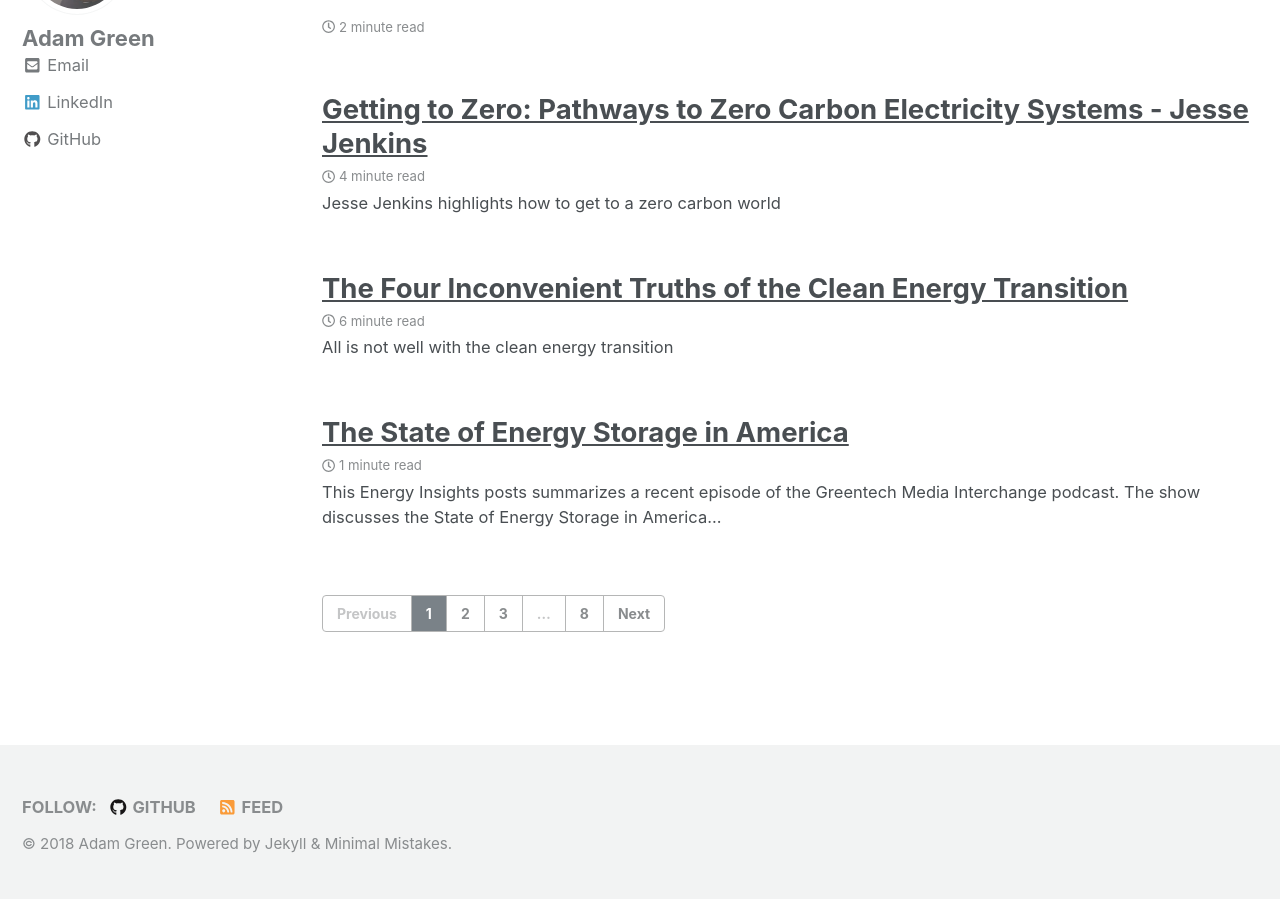
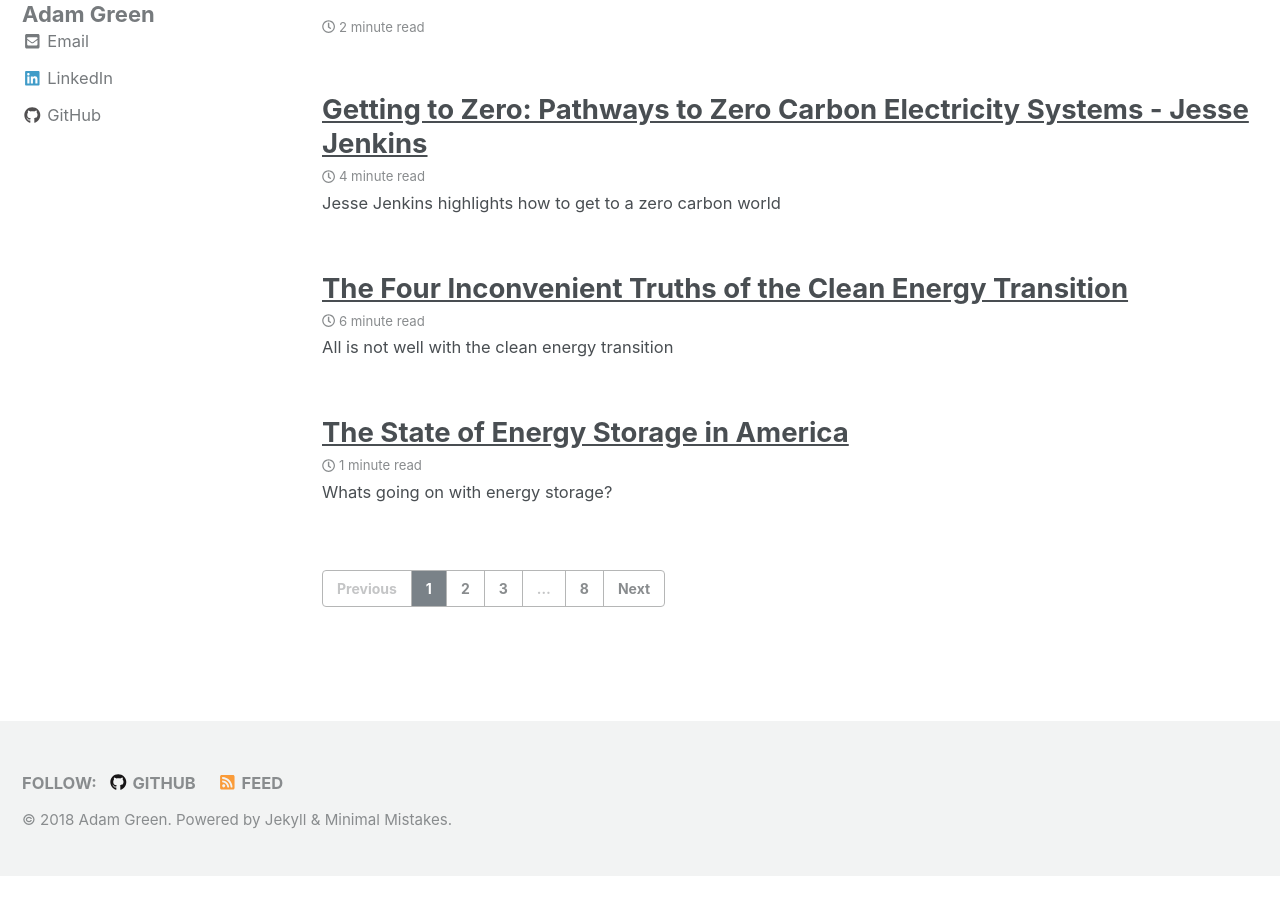
Before and after one commit to ADGEfficiency/adgefficiency.github.io, a Jekyll site: the page built from index.html, in a window 1280 px wide and 900 px high, scrolled down 361 px. Built offline with Jekyll 4.4.1, drawn with Linux system fonts in a browser that asks for light colours; nearby versions of some CDN libraries; the list of posts is cut into pages by our own code; after the commit the page ends 1236 px from its top, so only the background shows below that.

Commit message:
drafting storage

```diff
--- a/_posts/2017-12-27-state-energy-storage-america-energy-insights.md
+++ b/_posts/2017-12-27-state-energy-storage-america-energy-insights.md
@@ -4,6 +4,7 @@ date: 2017-12-27
 categories:
   - Energy Insights
 classes: wide
+excerpt: Whats going on with energy storage?
 
 ---
 
```
